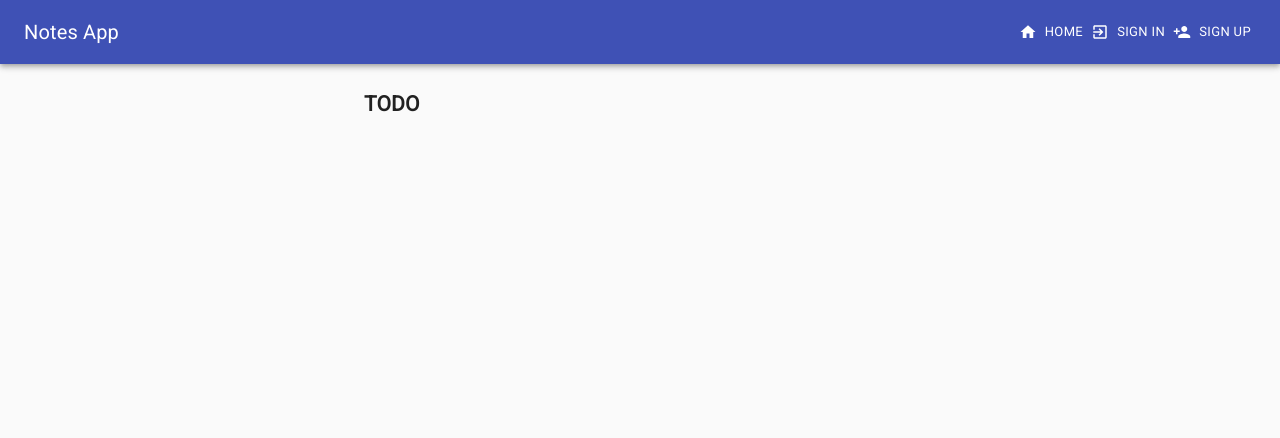
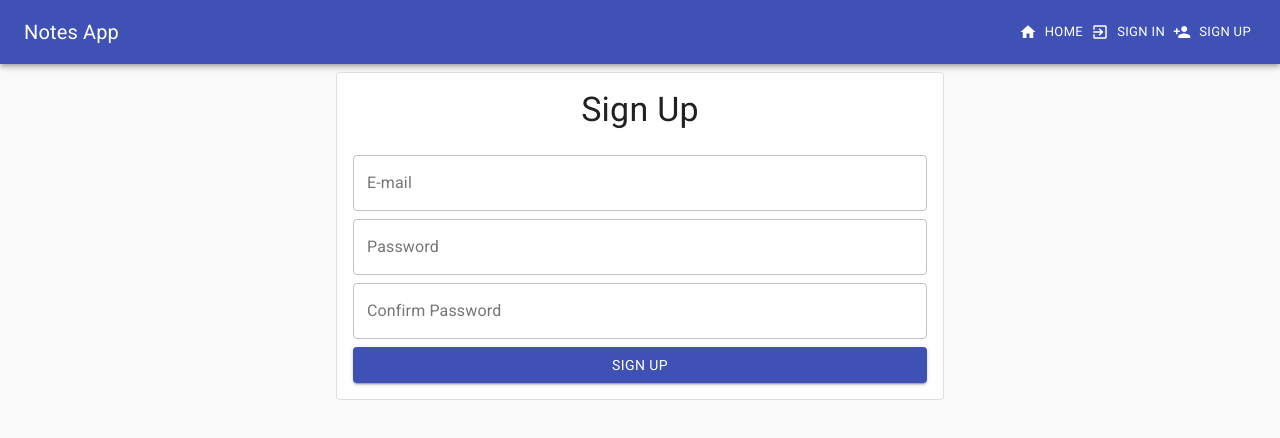
Before and after one commit to maksstepak/react-notes-app, a React (Create React App) app: page /signup in a window 1280 px wide. Shown: the top 438 px of the page. Built offline with nearby package versions, Linux system fonts and the light colour scheme; no server answers.

Commit message:
Add authentication

```diff
--- a/package.json
+++ b/package.json
@@ -5,6 +5,7 @@
   "dependencies": {
     "@material-ui/core": "^4.11.2",
     "@material-ui/icons": "^4.11.2",
+    "@material-ui/lab": "^4.0.0-alpha.57",
     "@reduxjs/toolkit": "^1.5.0",
     "@testing-library/jest-dom": "^4.2.4",
     "@testing-library/react": "^9.5.0",
--- a/src/App.js
+++ b/src/App.js
@@ -48,7 +48,12 @@ function App() {
   useEffect(() => {
     const unsubscribe = auth.onAuthStateChanged((user) => {
       if (user) {
-        dispatch(login(user));
+        dispatch(
+          login({
+            id: user.uid,
+            email: user.email,
+          })
+        );
       } else {
         dispatch(logout());
       }
@@ -61,7 +66,7 @@ function App() {
     <Router>
       <CssBaseline />
       <Header />
-      <Container maxWidth="sm">
+      <Container maxWidth="md">
         <Box pt={1}>
           <Switch>
             <Route exact path="/" component={Home} />
--- a/src/components/Header.js
+++ b/src/components/Header.js
@@ -1,7 +1,9 @@
 import { Link } from 'react-router-dom';
 import { useSelector } from 'react-redux';
+import { useHistory } from 'react-router-dom';
 
 import { selectUser } from '../slices/auth';
+import { auth } from '../services/firebase';
 
 import { makeStyles } from '@material-ui/core/styles';
 import AppBar from '@material-ui/core/AppBar';
@@ -25,6 +27,12 @@ const useStyles = makeStyles((theme) => ({
 const Header = () => {
   const classes = useStyles();
   const user = useSelector(selectUser);
+  const history = useHistory();
+
+  const handleLogoutClick = async () => {
+    await auth.signOut();
+    history.push('/');
+  };
 
   return (
     <div className={classes.root}>
@@ -52,6 +60,14 @@ const Header = () => {
                 size="small"
               >
                 Notes
+              </Button>
+              <Button
+                startIcon={<ExitToAppIcon />}
+                color="inherit"
+                size="small"
+                onClick={handleLogoutClick}
+              >
+                Sign Out
               </Button>
             </>
           ) : (
--- a/src/pages/SignIn.js
+++ b/src/pages/SignIn.js
@@ -1,5 +1,132 @@
+import { useState } from 'react';
+import { useHistory } from 'react-router-dom';
+
+import { makeStyles } from '@material-ui/core/styles';
+import Grid from '@material-ui/core/Grid';
+import Paper from '@material-ui/core/Paper';
+import Typography from '@material-ui/core/Typography';
+import TextField from '@material-ui/core/TextField';
+import Button from '@material-ui/core/Button';
+import Alert from '@material-ui/lab/Alert';
+import CircularProgress from '@material-ui/core/CircularProgress';
+
+import { auth } from '../services/firebase';
+
+const useStyles = makeStyles((theme) => ({
+  paper: {
+    padding: theme.spacing(2),
+  },
+}));
+
 const SignIn = () => {
-  return <h2>TODO</h2>;
+  const classes = useStyles();
+  const history = useHistory();
+
+  const [email, setEmail] = useState('');
+  const [password, setPassword] = useState('');
+  const [error, setError] = useState(null);
+  const [loading, setLoading] = useState(false);
+
+  const validateForm = () => {
+    if (!email) {
+      return 'The email address field is required.';
+    } else if (!/^[^\s@]+@[^\s@]+\.[^\s@]+$/.test(email)) {
+      return 'The email address is invalid.';
+    }
+
+    if (!password) {
+      return 'The password field is required.';
+    } else if (password.length < 6) {
+      return 'The password must be at least 6 characters long.';
+    }
+
+    return null;
+  };
+
+  const handleSubmit = async (e) => {
+    e.preventDefault();
+    setLoading(true);
+
+    const errorMsg = validateForm();
+    if (errorMsg) {
+      setError(errorMsg);
+      setLoading(false);
+      return;
+    }
+
+    try {
+      await auth.signInWithEmailAndPassword(email, password);
+      history.push('/');
+    } catch (e) {
+      setError(e.message);
+      setLoading(false);
+    }
+  };
+
+  return (
+    <div>
+      <Grid container justify="center">
+        <Grid item xs={12} sm={8}>
+          <Paper className={classes.paper} variant="outlined">
+            <Grid container direction="column" spacing={3}>
+              <Grid item>
+                <Typography component="h2" variant="h4" align="center">
+                  Sign In
+                </Typography>
+              </Grid>
+              {error && (
+                <Grid item>
+                  <Alert variant="outlined" severity="error">
+                    {error}
+                  </Alert>
+                </Grid>
+              )}
+              <Grid item>
+                <form onSubmit={handleSubmit}>
+                  <Grid container direction="column" spacing={1}>
+                    <Grid item>
+                      <TextField
+                        label="E-mail"
+                        value={email}
+                        variant="outlined"
+                        onChange={(e) => {
+                          setEmail(e.target.value);
+                        }}
+                        fullWidth
+                      ></TextField>
+                    </Grid>
+                    <Grid item>
+                      <TextField
+                        label="Password"
+                        type="password"
+                        value={password}
+                        variant="outlined"
+                        onChange={(e) => {
+                          setPassword(e.target.value);
+                        }}
+                        fullWidth
+                      />
+                    </Grid>
+                    <Grid item>
+                      <Button
+                        type="submit"
+                        variant="contained"
+                        color="primary"
+                        disabled={loading}
+                        fullWidth
+                      >
+                        {loading ? <CircularProgress size={24} /> : 'Sign In'}
+                      </Button>
+                    </Grid>
+                  </Grid>
+                </form>
+              </Grid>
+            </Grid>
+          </Paper>
+        </Grid>
+      </Grid>
+    </div>
+  );
 };
 
 export default SignIn;
--- a/src/pages/SignUp.js
+++ b/src/pages/SignUp.js
@@ -1,5 +1,151 @@
+import { useState } from 'react';
+import { useHistory } from 'react-router-dom';
+
+import { makeStyles } from '@material-ui/core/styles';
+import Grid from '@material-ui/core/Grid';
+import Paper from '@material-ui/core/Paper';
+import Typography from '@material-ui/core/Typography';
+import TextField from '@material-ui/core/TextField';
+import Button from '@material-ui/core/Button';
+import Alert from '@material-ui/lab/Alert';
+import CircularProgress from '@material-ui/core/CircularProgress';
+
+import { auth } from '../services/firebase';
+
+const useStyles = makeStyles((theme) => ({
+  paper: {
+    padding: theme.spacing(2),
+  },
+}));
+
 const SignUp = () => {
-  return <h2>TODO</h2>;
+  const classes = useStyles();
+  const history = useHistory();
+
+  const [email, setEmail] = useState('');
+  const [password, setPassword] = useState('');
+  const [passwordConfirm, setPasswordConfirm] = useState('');
+  const [error, setError] = useState(null);
+  const [loading, setLoading] = useState(false);
+
+  const validateForm = () => {
+    if (!email) {
+      return 'The email address field is required.';
+    } else if (!/^[^\s@]+@[^\s@]+\.[^\s@]+$/.test(email)) {
+      return 'The email address is invalid.';
+    }
+
+    if (!password) {
+      return 'The password field is required.';
+    } else if (password.length < 6) {
+      return 'The password must be at least 6 characters long.';
+    }
+
+    if (!password) {
+      return 'The confirm password field is required.';
+    } else if (passwordConfirm !== password) {
+      return 'Passwords do not match.';
+    }
+
+    return null;
+  };
+
+  const handleSubmit = async (e) => {
+    e.preventDefault();
+    setLoading(true);
+
+    const errorMsg = validateForm();
+    if (errorMsg) {
+      setError(errorMsg);
+      setLoading(false);
+      return;
+    }
+
+    try {
+      await auth.createUserWithEmailAndPassword(email, password);
+      history.push('/');
+    } catch (e) {
+      setError(e.message);
+      setLoading(false);
+    }
+  };
+
+  return (
+    <div>
+      <Grid container justify="center">
+        <Grid item xs={12} sm={8}>
+          <Paper className={classes.paper} variant="outlined">
+            <Grid container direction="column" spacing={3}>
+              <Grid item>
+                <Typography component="h2" variant="h4" align="center">
+                  Sign Up
+                </Typography>
+              </Grid>
+              {error && (
+                <Grid item>
+                  <Alert variant="outlined" severity="error">
+                    {error}
+                  </Alert>
+                </Grid>
+              )}
+              <Grid item>
+                <form onSubmit={handleSubmit}>
+                  <Grid container direction="column" spacing={1}>
+                    <Grid item>
+                      <TextField
+                        label="E-mail"
+                        value={email}
+                        variant="outlined"
+                        onChange={(e) => {
+                          setEmail(e.target.value);
+                        }}
+                        fullWidth
+                      ></TextField>
+                    </Grid>
+                    <Grid item>
+                      <TextField
+                        label="Password"
+                        type="password"
+                        value={password}
+                        variant="outlined"
+                        onChange={(e) => {
+                          setPassword(e.target.value);
+                        }}
+                        fullWidth
+                      />
+                    </Grid>
+                    <Grid item>
+                      <TextField
+                        label="Confirm Password"
+                        type="password"
+                        variant="outlined"
+                        value={passwordConfirm}
+                        onChange={(e) => {
+                          setPasswordConfirm(e.target.value);
+                        }}
+                        fullWidth
+                      />
+                    </Grid>
+                    <Grid item>
+                      <Button
+                        type="submit"
+                        variant="contained"
+                        color="primary"
+                        disabled={loading}
+                        fullWidth
+                      >
+                        {loading ? <CircularProgress size={24} /> : 'Sign Up'}
+                      </Button>
+                    </Grid>
+                  </Grid>
+                </form>
+              </Grid>
+            </Grid>
+          </Paper>
+        </Grid>
+      </Grid>
+    </div>
+  );
 };
 
 export default SignUp;
```
Also changed, not shown: 1 other file (tests, documents, lock files or other folders).
